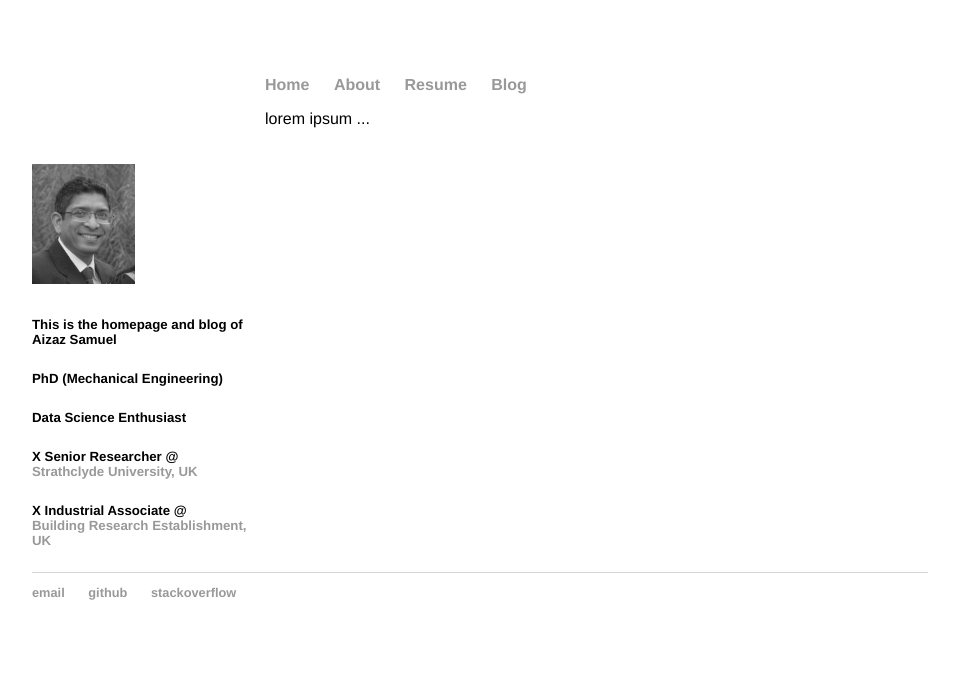
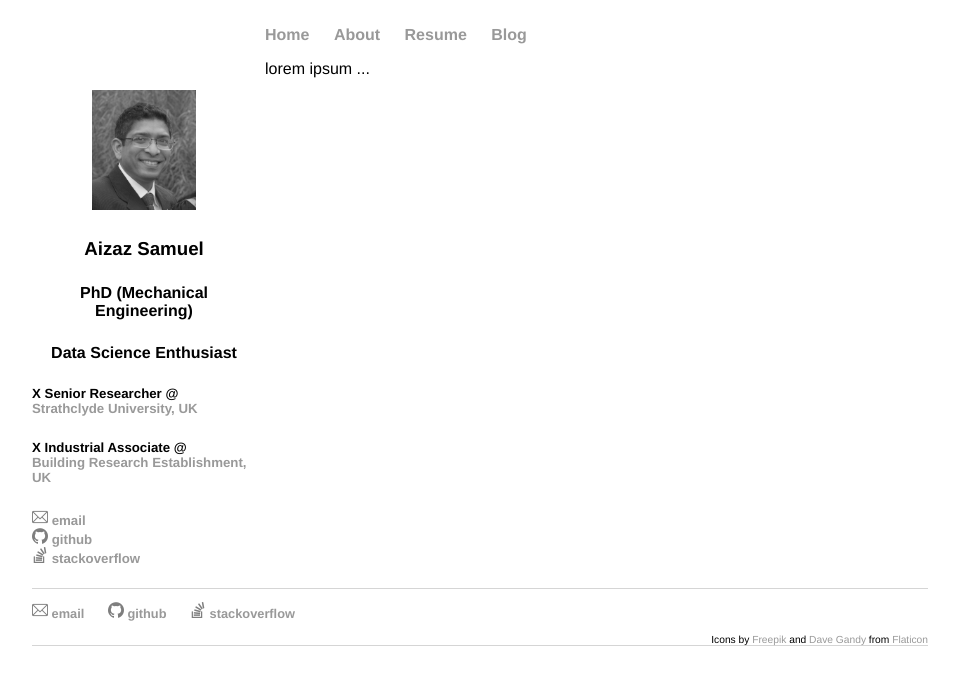
Before and after one commit to aizaz-samuel/aizaz-samuel.github.io, a Jekyll site: the page built from index.html, in a window 1280 px wide. Shown: the top 685 px of the page, without its empty margins (160-1119 px from the left). Built offline with Jekyll 4.4.1, drawn with Linux system fonts in a browser that asks for light colours.

Commit message:
animate links

```diff
--- a/_includes/_footer.html
+++ b/_includes/_footer.html
@@ -1,5 +1,25 @@
 <ul>
-    <li class='footer'><a href="mailto:aizazsamuel@gmail.com">email</a></li>
-    <li class='footer'><a href="https://github.com/aizaz-samuel">github</a></li>
-    <li class='footer'><a href="https://stackoverflow.com/users/13591395/aizazsamuel">stackoverflow</a></li>
+    <li class='footer'>
+      <a href="mailto:aizazsamuel@gmail.com" onmouseenter="darken('emailicon')" onmouseleave="lighten('emailicon')">
+        <img id="emailicon" style="opacity:0.5" height="16px" src="../images/png/004-email-1.png">
+        email
+      </a>
+    </li>
+    <li class='footer'>
+      <a href="https://github.com/aizaz-samuel" onmouseenter="darken('githublink')" onmouseleave="lighten('githublink')">
+        <img id="githublink" style="opacity:0.5" height="16px" src="../images/png/005-github-logo.png">
+        github
+      </a>
+    </li>
+    <li class='footer'>
+      <a href="https://stackoverflow.com/users/13591395/aizazsamuel" onmouseenter="darken('stackoverflowlink')" onmouseleave="lighten('stackoverflowlink')">
+        <img id="stackoverflowlink" style="opacity:0.5" height="16px" src="../images/png/003-overflowing-stacked-papers-tray.png">
+        stackoverflow
+      </a>
+    </li>
 </ul>
+<div class="acknowledgements">
+  Icons by <a href="https://www.flaticon.com/authors/freepik" title="Freepik">Freepik</a> and
+  <a href="https://www.flaticon.com/authors/dave-gandy" title="Dave Gandy">Dave Gandy</a> from
+  <a href="https://www.flaticon.com/">Flaticon</a>
+</div>
--- a/_includes/_leftpane.html
+++ b/_includes/_leftpane.html
@@ -1,8 +1,10 @@
-<p>
-  <img style="text-align: center" src="../images/aizazsamuel_BnW.jpg" alt="Aizaz Samuel" height="120px">
-</p>
-<p><h5>This is the homepage and blog of<br/>Aizaz Samuel</h5></p>
-<p><h5>PhD (Mechanical Engineering)</h5></p>
-<p><h5>Data Science Enthusiast</h5></p>
-<p><h5>X Senior Researcher @<br/><a href="https://www.strath.ac.uk/research/energysystemsresearchunit/">Strathclyde University, UK</a></h5></p>
-<p><h5>X Industrial Associate @<br/><a href="https://www.bregroup.com/">Building Research Establishment, UK</a></h5></p>
+<div class="leftpanetext">
+    <img style="text-align: center" src="../images/aizazsamuel_BnW.jpg" alt="Aizaz Samuel" height="120px">
+    <p><h3>Aizaz Samuel</h3></p>
+    <p><h4>PhD (Mechanical Engineering)</h4></p>
+    <p><h4>Data Science Enthusiast</h4></p>
+</div>
+<div>
+    <p><h5>X Senior Researcher @<br/><a href="https://www.strath.ac.uk/research/energysystemsresearchunit/">Strathclyde University, UK</a></h5></p>
+    <p><h5>X Industrial Associate @<br/><a href="https://www.bregroup.com/">Building Research Establishment, UK</a></h5></p>
+</div>
--- /dev/null
+++ b/_includes/_socialmedialinks.html
@@ -0,0 +1,14 @@
+<h5>
+<a href="mailto:aizazsamuel@gmail.com" onmouseenter="darken('emailiconfooter')" onmouseleave="lighten('emailiconfooter')">
+  <img id="emailiconfooter" style="opacity:0.5" height="16px" src="../images/png/004-email-1.png">
+  email
+</a><br/>
+<a href="https://github.com/aizaz-samuel" onmouseenter="darken('githublinkfooter')" onmouseleave="lighten('githublinkfooter')">
+  <img id="githublinkfooter" style="opacity:0.5" height="16px" src="../images/png/005-github-logo.png">
+  github
+</a><br/>
+<a href="https://stackoverflow.com/users/13591395/aizazsamuel" onmouseenter="darken('stackoverflowlinkfooter')" onmouseleave="lighten('stackoverflowlinkfooter')">
+  <img id="stackoverflowlinkfooter" style="opacity:0.5" height="16px" src="../images/png/003-overflowing-stacked-papers-tray.png">
+  stackoverflow
+</a>
+</h5>
--- a/_layouts/default.html
+++ b/_layouts/default.html
@@ -14,11 +14,14 @@
       <link rel="shortcut icon" type="image/x-icon" href="../images/Az/favicon-32x32.ico">
 			<link rel="stylesheet" type="text/css" href="../css/main.css">
 			<link rel="stylesheet" type="text/css" href="/css/main.css">
+			<script type="text/JavaScript" src="js/main.js"></script>
+			<script type="text/JavaScript" src="../js/main.js"></script>
 		</head>
 		<body>
       <div class="container">
         <div class="leftpane">
 					{% include _leftpane.html %}
+					{% include _socialmedialinks.html %}
         </div><!-- leftpane  -->
 
 			  <div class="rightpane">
--- a/css/main.css
+++ b/css/main.css
@@ -1,6 +1,6 @@
 body {
     font-family:'Helvetica', 'Arial', 'Sans-Serif';
-    margin: 60px auto;
+    margin: 10px auto;
     width: 70%;
 }
 nav ul, footer ul {
@@ -17,7 +17,10 @@
     color: #999;
 }
 a:hover {
-    text-decoration: underline;
+    /* text-decoration: underline; */
+    /* color: #101010; */
+    /* color: #1a1a1a; */
+    color: #232323;
 }
 h1 {
     font-size: 3em;
@@ -45,6 +48,14 @@
 .leftpane {
     width: 25%;
     float: left;
+  }
+
+.leftpanetext {
+  display:block;
+  vertical-align:middle;
+  text-align:center;
+  width:100%;
+  height:100%
 }
 
 .rightpane {
@@ -57,3 +68,8 @@
 .leftpane {
   margin-top: 5em;
 }
+.acknowledgements {
+  border-bottom: 1px solid #d5d5d5;
+  font-size: 0.8em;
+  text-align: right;
+}
--- /dev/null
+++ b/js/main.js
@@ -0,0 +1,2 @@
+function darken(e) {document.getElementById(e).style.opacity = "1";}
+function lighten(e){document.getElementById(e).style.opacity = "0.5";}
```
Also changed, not shown: images/backup.txt (added, +1 -0 lines), images/png/001-email.png (added), images/png/002-github-sign.png (added), images/png/003-overflowing-stacked-papers-tray.png (added), images/png/004-email-1.png (added), images/png/005-github-logo.png (added), images/png/006-python.png (added), images/png/007-python-language-logotype.png (added), 2 other files.
